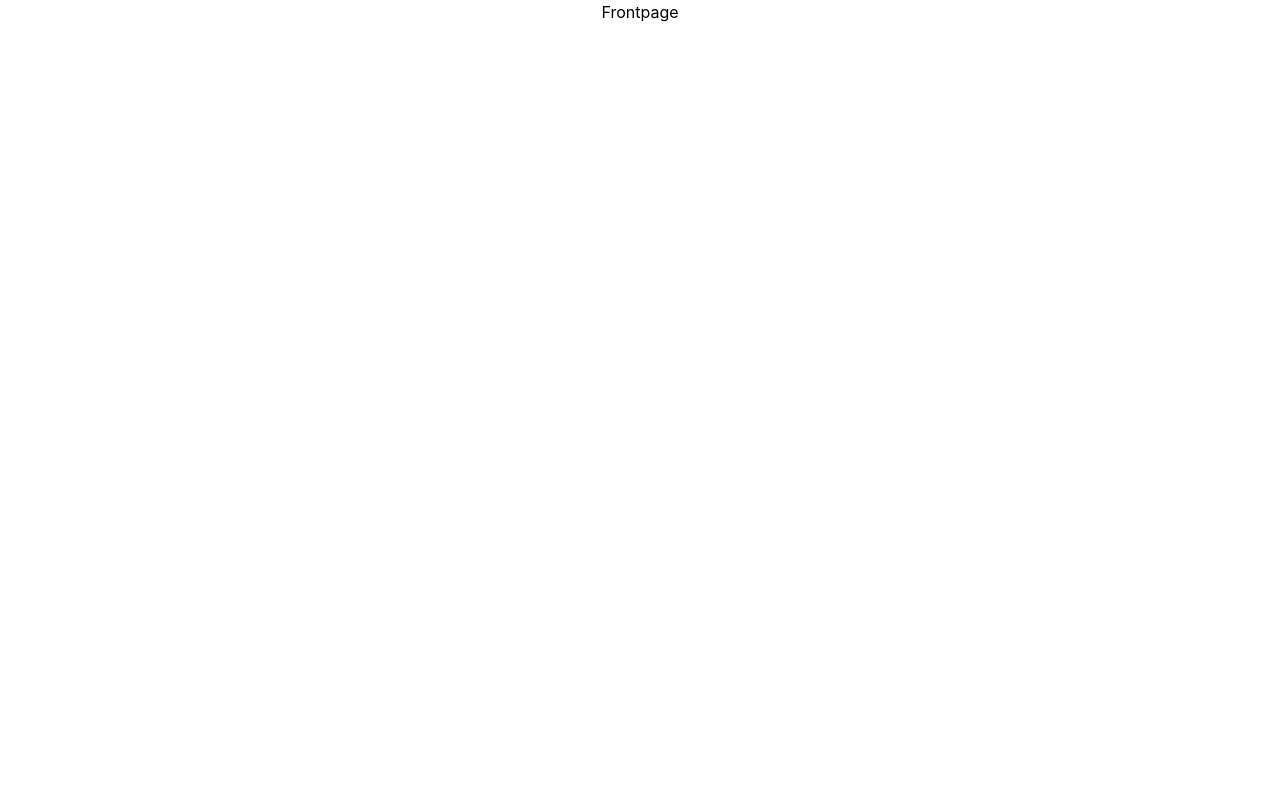
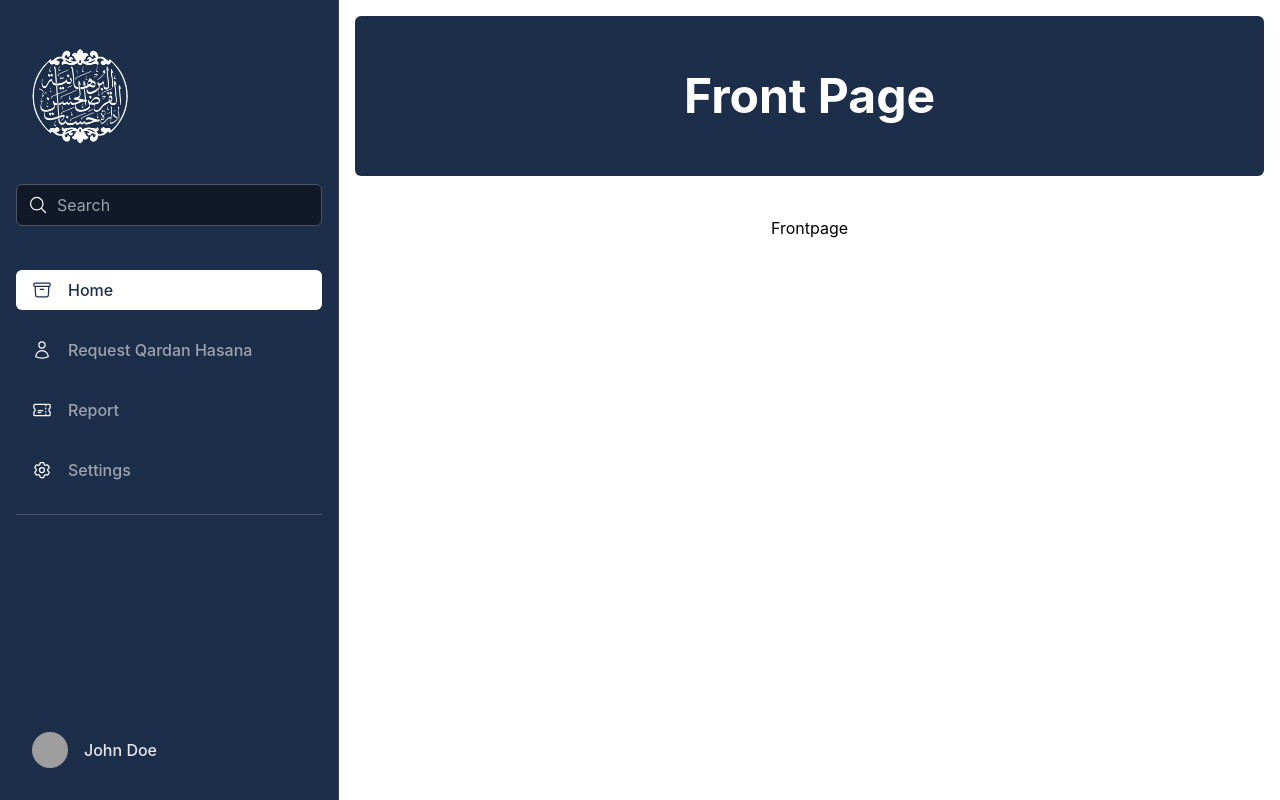
Before and after one commit to abbasbadshah/burhani-qardan-hasana-nasik-fe, a React (Create React App) app: page / in a window 1280 px wide. Built offline with nearby package versions, Linux system fonts and the light colour scheme; sample sign-in values are in the browser's storage; grey boxes are pictures that could not be loaded.

Commit message:
add sidebar and header

```diff
--- /dev/null
+++ b/src/Components/Common/Header/index.jsx
@@ -0,0 +1,7 @@
+export const PageHeader = ({ pageHeading }) => {
+  return (
+    <header className="bg-primary text-white text-center h-40 flex justify-center items-center rounded-md">
+      <h1 className="text-5xl font-bold capitalize">{pageHeading}</h1>
+    </header>
+  );
+};
--- /dev/null
+++ b/src/Components/Common/Sidebar/index.jsx
@@ -0,0 +1,63 @@
+import QardabHasanaLogo from "../../../Assets/Images/Logo/qardanhassanalogo.png";
+import * as HeroIcons from "@heroicons/react/24/outline";
+import { Link, useLocation } from "react-router-dom";
+import menu from "./menu.json";
+
+export const Sidebar = () => {
+  const location = useLocation();
+
+  return (
+    <aside className="flex flex-col w-fit h-screen px-4 py-8 overflow-y-auto bg-primary border-r border-gray-700">
+      <Link to="/">
+        <img className="w-32" src={QardabHasanaLogo} alt="Qardan Hasana Logo" />
+      </Link>
+      <div className="relative mt-6">
+        <span className="absolute inset-y-0 left-0 flex items-center pl-3">
+          <HeroIcons.MagnifyingGlassIcon className="w-5 text-white" />
+        </span>
+        <input
+          type="text"
+          className="w-full py-2 pl-10 pr-4 text-gray-300 bg-gray-900 border rounded-md border-gray-600 focus:border-blue-400 focus:ring-blue-300 focus:ring-opacity-40 focus:outline-none focus:ring"
+          placeholder="Search"
+        />
+      </div>
+      <div className="flex flex-col justify-between flex-1 mt-6">
+        <div>
+          <nav>
+            {menu.map((item, index) => {
+              // Dynamically get the icon component from HeroIcons
+              const Icon = HeroIcons[item.icon];
+
+              // Check if the current path matches the menu item path
+              const isActive = location.pathname === item.path;
+
+              return (
+                <Link
+                  key={index}
+                  to={item.path}
+                  className={`flex items-center px-4 py-2 mt-5 transition-colors duration-300 transform rounded-md ${
+                    isActive
+                      ? "bg-white text-primary"
+                      : "text-gray-400 hover:bg-gray-800 hover:text-gray-200"
+                  }`}
+                >
+                  <Icon className={`w-5 ${isActive ? "text-primary" : "text-white"}`} />
+                  <span className="mx-4 font-medium">{item.name}</span>
+                </Link>
+              );
+            })}
+          </nav>
+          <hr className="my-6 border-gray-600" />
+        </div>
+        <Link to="#" className="flex items-center px-4 -mx-2">
+          <img
+            className="object-cover mx-2 rounded-full h-9 w-9"
+            src="https://images.unsplash.com/photo-1531427186611-ecfd6d936c79?ixid=MXwxMjA3fDB8MHxwaG90by1wYWdlfHx8fGVufDB8fHw%3D&ixlib=rb-1.2.1&auto=format&fit=crop&w=634&q=80"
+            alt="avatar"
+          />
+          <span className="mx-2 font-medium text-gray-200">John Doe</span>
+        </Link>
+      </div>
+    </aside>
+  );
+};
--- /dev/null
+++ b/src/Components/Common/Sidebar/menu.json
@@ -0,0 +1,22 @@
+[
+  {
+    "name": "Home",
+    "icon": "ArchiveBoxIcon",
+    "path": "/"
+  },
+  {
+    "name": "Request Qardan Hasana",
+    "icon": "UserIcon",
+    "path": "/request-qardan-hasana/"
+  },
+  {
+    "name": "Report",
+    "icon": "TicketIcon",
+    "path": "/tickets"
+  },
+  {
+    "name": "Settings",
+    "icon": "Cog6ToothIcon",
+    "path": "/settings"
+  }
+]
--- a/src/Components/Layout/Page Layout/index.jsx
+++ b/src/Components/Layout/Page Layout/index.jsx
@@ -1,12 +1,47 @@
+import React from "react";
 import { Helmet } from "react-helmet";
+import { Sidebar } from "../../Common/Sidebar";
+import { PageHeader } from "../../Common/Header";
 
-export const PageLayout = ({ pageTitle, children }) => {
+export const PageLayout = ({
+  pageTitle,
+  children,
+  needComponents = true,
+  pageHeading,
+}) => {
+  if (!needComponents) {
+    return (
+      <div>
+        <Helmet>
+          <title>
+            {`${pageTitle} | Burhani Qardan Hasana Nasik` || "Default Title"}
+          </title>
+        </Helmet>
+        <main>{children}</main>
+      </div>
+    );
+  }
+
   return (
-    <div>
+    <div className="flex flex-col min-h-screen">
       <Helmet>
-        <title>{ `${pageTitle} | Burhani Qardan Hasana Nasik` || "Default Title"}</title>
+        <title>
+          {`${pageTitle} | Burhani Qardan Hasana Nasik` || "Default Title"}
+        </title>
       </Helmet>
-      <main>{children}</main>
+
+      {/* <Header /> */}
+
+      <div className="flex flex-1">
+        <Sidebar />
+
+        <main className="flex-1 p-4 flex flex-col gap-10 h-screen">
+          <PageHeader pageHeading={pageHeading} />
+          {children}
+        </main>
+      </div>
+
+      {/* <Footer /> */}
     </div>
   );
 };
--- a/src/Pages/Login/Login/index.jsx
+++ b/src/Pages/Auth/Login/Login With ITS/index.jsx
@@ -1,84 +1,48 @@
-import { Link, useNavigate } from "react-router-dom";
-import ITSLogin from "../../../Assets/Images/ITS/itswhite-logo.png";
-import QardanHasanaLogo from "../../../Assets/Images/Logo/qardanhassanalogo.png";
-import { PageLayout } from "../../../Components/Layout/Page Layout";
+import { Link } from "react-router-dom";
+import QardanHasanaLogo from "../../../../Assets/Images/Logo/qardanhassanalogo.png";
+import { PageLayout } from "../../../../Components/Layout/Page Layout";
 import { useForm } from "react-hook-form";
-import { Input } from "../../../Components/Shared";
+import { Input } from "../../../../Components/Shared";
 import { UserCircleIcon } from "@heroicons/react/24/outline";
-import { useAuth } from "../../../auth";
-
-export const Login = () => {
-  const { control, handleSubmit, setError } = useForm();
-  const navigate = useNavigate();
-  const { login } = useAuth();
+export const LoginWithITS = () => {
+  const { control, handleSubmit } = useForm();
 
   const onSubmit = (data) => {
-    console.log("Login With Jamaat Data:", data);
-    const loginSuccessful = login(data);
-
-    if (loginSuccessful) {
-      navigate("/");
-    } else {
-      setError("sabil-number", {
-        type: "manual",
-        message: "Invalid Sabil Number or Password",
-      });
-    }
+    console.log(data);
   };
-
   return (
-    <PageLayout pageTitle="Login">
+    <PageLayout pageTitle="Login with ITS Number" needComponents={false}>
       <section className="bg-primary">
         <div className="flex flex-col lg:flex-row justify-between min-h-screen">
           {/* Left - Scrollable */}
           <div className="lg:w-1/2 px-5 xl:pl-12 pt-10 overflow-y-auto max-h-screen scrollbar-left">
             <div className="min-h-full flex flex-col">
-              <Link className="shrink-0" to="/">
-                <img src={QardanHasanaLogo} className="w-32" alt="Logo" />
-              </Link>
+              <div className="flex justify-between items-center">
+                <Link className="shrink-0" to="/">
+                  <img src={QardanHasanaLogo} className="w-32" alt="Logo" />
+                </Link>
+                <button className="p-3.5 flex items-center justify-center text-white font-bold bg-[#B88029] hover:bg-amber-700 transition-colors rounded-lg">
+                  <Link to="/">Back to Default Login</Link>
+                </button>
+              </div>
               <div className="max-w-[450px] m-auto w-full py-16 flex-grow">
                 <header className="text-center mb-8">
                   <h2 className="text-text-dark text-4xl font-semibold font-poppins mb-2">
-                    Login Burhani Qardan Hasana Nasik Portal
+                    Login Burhani Qardan Hasana Nasik with ITS
                   </h2>
                 </header>
-                <div className="w-full">
-                  <Link
-                    to="/login-with-its/"
-                    className="inline-flex justify-center items-center gap-x-2 border border-white rounded-lg px-6 py-4 text-base text-gray-900 font-medium transition-colors"
-                  >
-                    <img
-                      src={ITSLogin}
-                      width="100%"
-                      height="100%"
-                      className="w-6"
-                      alt="ITS Login"
-                    />
-                    <span className="text-text-dark"> Login with ITS </span>
-                  </Link>
-                </div>
-                <div className="relative mt-6 mb-5">
-                  <div className="absolute inset-0 flex items-center">
-                    <div className="w-full border-t border-gray-300" />
-                  </div>
-                  <div className="relative flex justify-center text-sm">
-                    <span className="bg-white px-2 text-base text-gray-600">
-                      Or continue with
-                    </span>
-                  </div>
-                </div>
                 <form onSubmit={handleSubmit(onSubmit)}>
                   <div className="mb-4">
                     <Input
-                      name="sabilNumber"
-                      label="Sabil Number"
+                      name="its-number"
+                      label="ITS Number"
                       type="text"
                       dark={true}
                       control={control}
                       required
                       icon={UserCircleIcon}
-                      placeholder="Enter your sabil number"
-                      autoComplete="sabilnumber"
+                      placeholder="Enter your ITS Number"
+                      autoComplete="itsnumber"
                     />
                   </div>
                   <div className="mb-6 relative">
@@ -90,18 +54,6 @@ export const Login = () => {
                       placeholder="Enter your password"
                       required={true}
                       autoComplete="current-password"
-                      rules={{
-                        minLength: {
-                          value: 8,
-                          message: "Password must be at least 8 characters",
-                        },
-                        pattern: {
-                          value:
-                            /^(?=.*[A-Za-z])(?=.*\d)(?=.*[@$!%*#?&])[A-Za-z\d@$!%*#?&]{8,}$/,
-                          message:
-                            "Password must include letters, numbers, and a special character",
-                        },
-                      }}
                       dark={true}
                     />
                   </div>
--- /dev/null
+++ b/src/Pages/Dashboard/User/Request Qardan Hasana/index.jsx
@@ -0,0 +1,14 @@
+import { PageLayout } from "../../../../Components/Layout/Page Layout";
+
+export const RequestQardanHasana = () => {
+  return (
+    <PageLayout
+      pageTitle="Request Qardan Hasana"
+      pageHeading="Request Qardan Hasana"
+    >
+      <section className="w-full bg-primary max-h-[100vh] overflow-y-scroll rounded-md">
+        <div className="h-screen"></div>
+      </section>
+    </PageLayout>
+  );
+};
--- a/src/Pages/Home/index.jsx
+++ b/src/Pages/Home/index.jsx
@@ -1,3 +1,11 @@
+import { PageLayout } from "../../Components/Layout/Page Layout";
 export const FrontPage = () => {
-  return <div>Frontpage</div>;
+  return (
+    <PageLayout
+      pageTitle="Burhani Qardan Hasana Trust Nasik"
+      pageHeading="Front Page"
+    >
+      <div>Frontpage</div>
+    </PageLayout>
+  );
 };
--- a/src/routes.js
+++ b/src/routes.js
@@ -1,6 +1,7 @@
+import { JamaatLogin } from "./Pages/Auth/Login/Jamaat Login";
+import { LoginWithITS } from "./Pages/Auth/Login/Login With ITS";
+import { RequestQardanHasana } from "./Pages/Dashboard/User/Request Qardan Hasana";
 import { FrontPage } from "./Pages/Home";
-import { Login } from "./Pages/Login/Login";
-import { LoginWithITS } from "./Pages/Login/Login With ITS";
 
 export const routes = [
   {
@@ -10,7 +11,7 @@ export const routes = [
   },
   {
     path: "login",
-    component: Login,
+    component: JamaatLogin,
     expect: true,
   },
   {
@@ -18,4 +19,10 @@ export const routes = [
     component: LoginWithITS,
     expect: true,
   },
+  ,
+  {
+    path: "request-qardan-hasana",
+    component: RequestQardanHasana,
+    expect: false,
+  },
 ];
```
Also changed, not shown: src/Pages/Auth/Login/Jamaat Login/index.jsx (renamed from src/Pages/Login/Login With ITS/index.jsx, +69 -22 lines).
